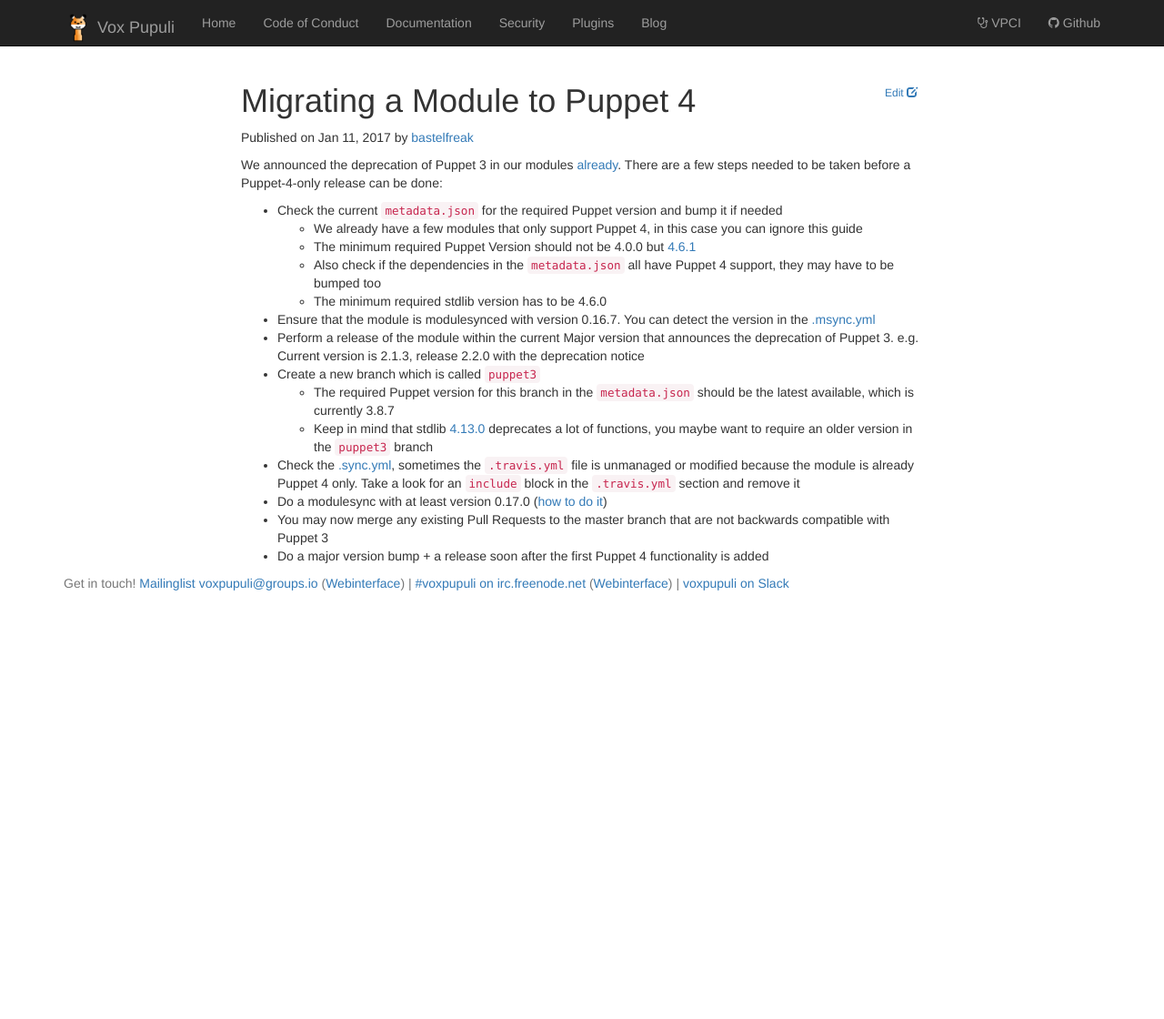
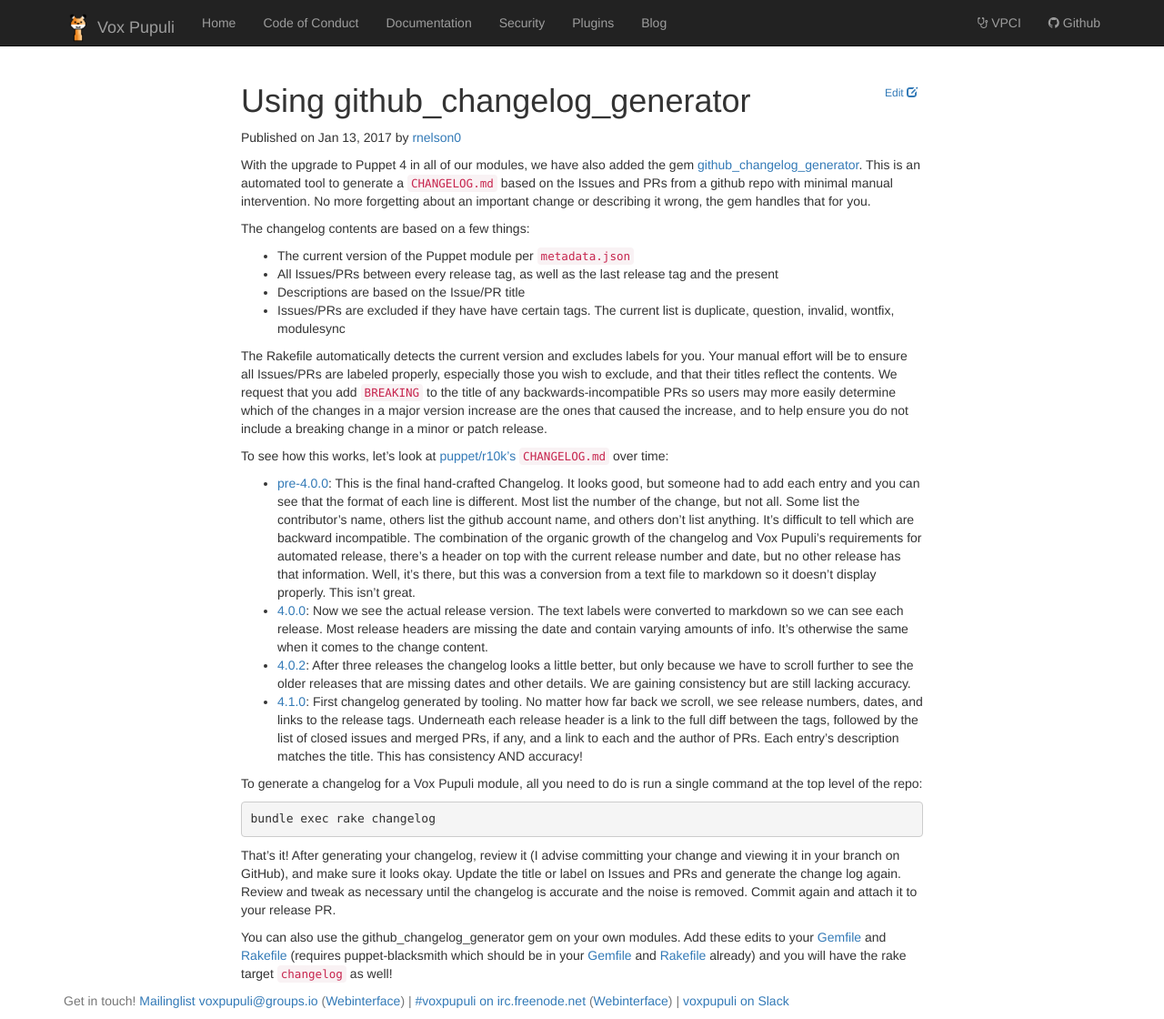
Before and after one commit to voxpupuli/voxpupuli.github.io, a Jekyll site: the page built from _posts/2017-01-13-github_changelog_generator-usage.md, in a window 1280 px wide. Shown: the whole page at 91% size. Built offline with Jekyll 4.4.1, drawn with Linux system fonts in a browser that asks for light colours; nearby versions of some CDN libraries; before the commit the page ends 900 px from its top, so only the background shows below that.

Commit message:
First draft

````diff
--- a/_posts/2017-01-13-github_changelog_generator-usage.md
+++ b/_posts/2017-01-13-github_changelog_generator-usage.md
@@ -1,27 +1,31 @@
 ---
 layout: post
-title: Migrating a Module to Puppet 4
-date: 2017-01-11
-github_username: bastelfreak
-twitter_username: BastelsBlog
+title: Using github_changelog_generator
+date: 2017-01-13
+github_username: rnelson0
+twitter_username: rnelson0
 ---
 
+With the upgrade to Puppet 4 in all of our modules, we have also added the gem [github_changelog_generator](https://github.com/skywinder/github-changelog-generator). This is an automated tool to generate a `CHANGELOG.md` based on the Issues and PRs from a github repo with minimal manual intervention. No more forgetting about an important change or describing it wrong, the gem handles that for you.
 
-We announced the deprecation of Puppet 3 in our modules
-[already](https://voxpupuli.org/blog/2016/12/22/putting-down-puppet-3/). There
-are a few steps needed to be taken before a Puppet-4-only release can be done:
+The changelog contents are based on a few things:
+* The current version of the Puppet module per `metadata.json`
+* All Issues/PRs between every release tag, as well as the last release tag and the present
+* Descriptions are based on the Issue/PR title
+* Issues/PRs are excluded if they have have certain tags. The current list is duplicate, question, invalid, wontfix, modulesync
 
-* Check the current `metadata.json` for the required Puppet version and bump it if needed
-  * We already have a few modules that only support Puppet 4, in this case you can ignore this guide
-  * The minimum required Puppet Version should not be 4.0.0 but [4.6.1](https://github.com/voxpupuli/community-triage/blob/master/modules/notes/2017-01-05.md#discussion)
-  * Also check if the dependencies in the `metadata.json` all have Puppet 4 support, they may have to be bumped too
-  * The minimum required stdlib version has to be 4.6.0
-* Ensure that the module is modulesynced with version 0.16.7. You can detect the version in the [.msync.yml](https://github.com/voxpupuli/puppet-zabbix/blob/master/.msync.yml)
-* Perform a release of the module within the current Major version that announces the deprecation of Puppet 3. e.g. Current version is 2.1.3, release 2.2.0 with the deprecation notice
-* Create a new branch which is called `puppet3`
-  * The required Puppet version for this branch in the `metadata.json` should be the latest available, which is currently 3.8.7
-  * Keep in mind that stdlib [4.13.0](https://forge.puppet.com/puppetlabs/stdlib/changelog#supported-release-4130) deprecates a lot of functions, you maybe want to require an older version in the `puppet3` branch
-* Check the [.sync.yml](https://github.com/voxpupuli/puppet-tea/blob/e49d6d1ce8ba71c2123edf9fae45cde19e603ec3/.sync.yml#L3-L17), sometimes the `.travis.yml` file is unmanaged or modified because the module is already Puppet 4 only. Take a look for an `include` block in the `.travis.yml` section and remove it
-* Do a modulesync with at least version 0.17.0 ([how to do it](https://github.com/voxpupuli/modulesync_config#how-to-use-it))
-* You may now merge any existing Pull Requests to the master branch that are not backwards compatible with Puppet 3
-* Do a major version bump + a release soon after the first Puppet 4 functionality is added
+The Rakefile automatically detects the current version and excludes labels for you. Your manual effort will be to ensure all Issues/PRs are labeled properly, especially those you wish to exclude, and that their titles reflect the contents. We request that you add `BREAKING` to the title of any backwards-incompatible PRs so users may more easily determine which of the changes in a major version increase are the ones that caused the increase, and to help ensure you do not include a breaking change in a minor or patch release.
+
+To see how this works, let's look at [puppet/r10k's](https://github.com/voxpupuli/puppet-r10k) `CHANGELOG.md` over time:
+* [pre-4.0.0](https://github.com/voxpupuli/puppet-r10k/blob/54c43a1d028b6d49942c2ef17bc1676d2306b5d3/CHANGELOG.md): This is the final hand-crafted Changelog. It looks good, but someone had to add each entry and you can see that the format of each line is different. Most list the number of the change, but not all. Some list the contributor's name, others list the github account name, and others don't list anything. It's difficult to tell which are backward incompatible. The combination of the organic growth of the changelog and Vox Pupuli's requirements for automated release, there's a header on top with the current release number and date, but no other release has that information. Well, it's there, but this was a conversion from a text file to markdown so it doesn't display properly. This isn't great.
+* [4.0.0](https://github.com/voxpupuli/puppet-r10k/blob/9119fc5727938f99acfe09abd1debeb541fa611e/CHANGELOG.md): Now we see the actual release version. The text labels were converted to markdown so we can see each release. Most release headers are missing the date and contain varying amounts of info. It's otherwise the same when it comes to the change content.
+* [4.0.2](https://github.com/voxpupuli/puppet-r10k/blob/2ed4b8d053c2ce96728d937fb39412a3a9447873/CHANGELOG.md): After three releases the changelog looks a little better, but only because we have to scroll further to see the older releases that are missing dates and other details. We are gaining consistency but are still lacking accuracy.
+* [4.1.0](https://github.com/voxpupuli/puppet-r10k/blob/c61493173a6ba531d00aa2d873bc3feb1b0069d2/CHANGELOG.md): First changelog generated by tooling. No matter how far back we scroll, we see release numbers, dates, and links to the release tags. Underneath each release header is a link to the full diff between the tags, followed by the list of closed issues and merged PRs, if any, and a link to each and the author of PRs. Each entry's description matches the title. This has consistency AND accuracy!
+
+To generate a changelog for a Vox Pupuli module, all you need to do is run a single command at the top level of the repo:
+```
+bundle exec rake changelog
+```
+That's it! After generating your changelog, review it (I advise committing your change and viewing it in your branch on GitHub), and make sure it looks okay. Update the title or label on Issues and PRs and generate the change log again. Review and tweak as necessary until the changelog is accurate and the noise is removed. Commit again and attach it to your release PR.
+
+You can also use the github_changelog_generator gem on your own modules. Add these edits to your [Gemfile](https://github.com/voxpupuli/puppet-jira/blob/88d139e6b5de62410698e9fbf573842a2bd2d675/Gemfile#L33-L35) and [Rakefile](https://github.com/voxpupuli/puppet-jira/blob/88d139e6b5de62410698e9fbf573842a2bd2d675/Rakefile#L34-L43) (requires puppet-blacksmith which should be in your [Gemfile](https://github.com/voxpupuli/puppet-jira/blob/88d139e6b5de62410698e9fbf573842a2bd2d675/Gemfile#L26) and [Rakefile](https://github.com/voxpupuli/puppet-jira/blob/88d139e6b5de62410698e9fbf573842a2bd2d675/Rakefile#L2) already) and you will have the rake target `changelog` as well!
````
